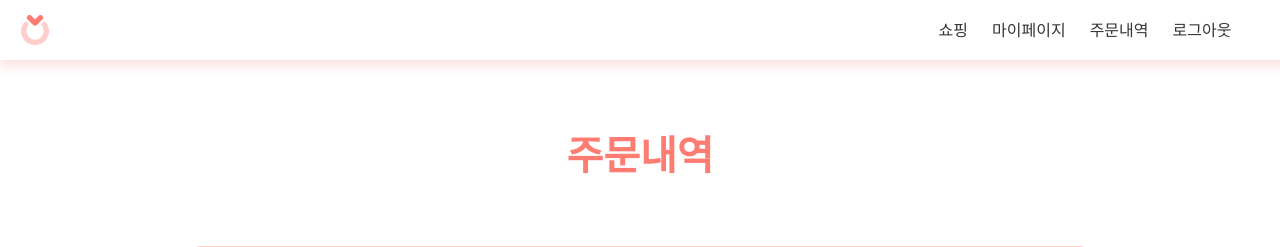
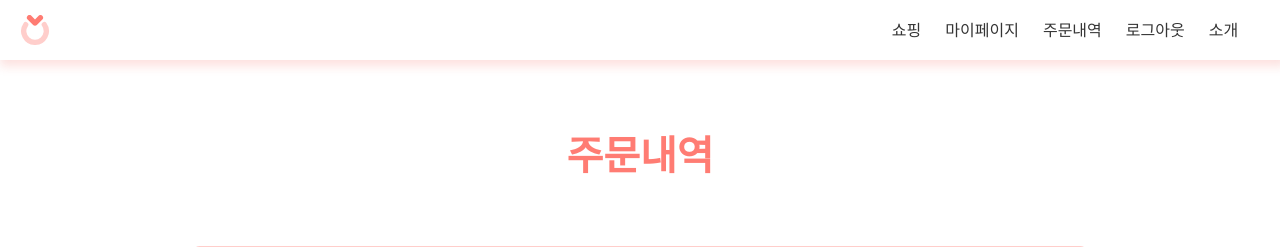
Before and after one commit to Kim-jisoo11/FinalCheckOn, a Django app: page /order/ in a window 1280 px wide. Shown: the top 247 px of the page. Run offline with Django 3.2, Linux system fonts and the light colour scheme; a user stored in the database is signed in; data comes from the database, SQL or seed files in the repository; some web fonts are replaced.

Commit message:
navbar에 깃허브 주소 추가

```diff
--- a/checkonproject/shop/static/css/base.css
+++ b/checkonproject/shop/static/css/base.css
@@ -105,7 +105,7 @@ header {
 
 #nav-right {
     display: inline-block;
-    width: 390px;
+    width: 430px;
     position: absolute;
     padding: 0px;
     margin: 0px;
--- a/checkonproject/shop/templates/base.html
+++ b/checkonproject/shop/templates/base.html
@@ -32,11 +32,13 @@
           <li><a class="link" href="{% url 'mypage' %}">마이페이지</a></li>
           <li><a class="link" href="{% url 'cart' %}">주문내역</li>
           <li><a class="link" href="{% url 'logout' %}">로그아웃</a></li>
+          <li><a class="link" href="https://github.com/icechocola05/FinalCheckOn.git">소개</a></li>
           </li>
           {% else %}
           <li><a class="link" href="{% url 'login_main' %}">마이페이지</a></li>
           <li><a class="link" href="{% url 'login_main' %}">주문내역</li>
           <li><a class="link" href="{% url 'login_main' %}">로그인</a></li>
+          <li><a class="link" href="https://github.com/icechocola05/FinalCheckOn.git">소개</a></li>
 
           {% endif %}
 
```
